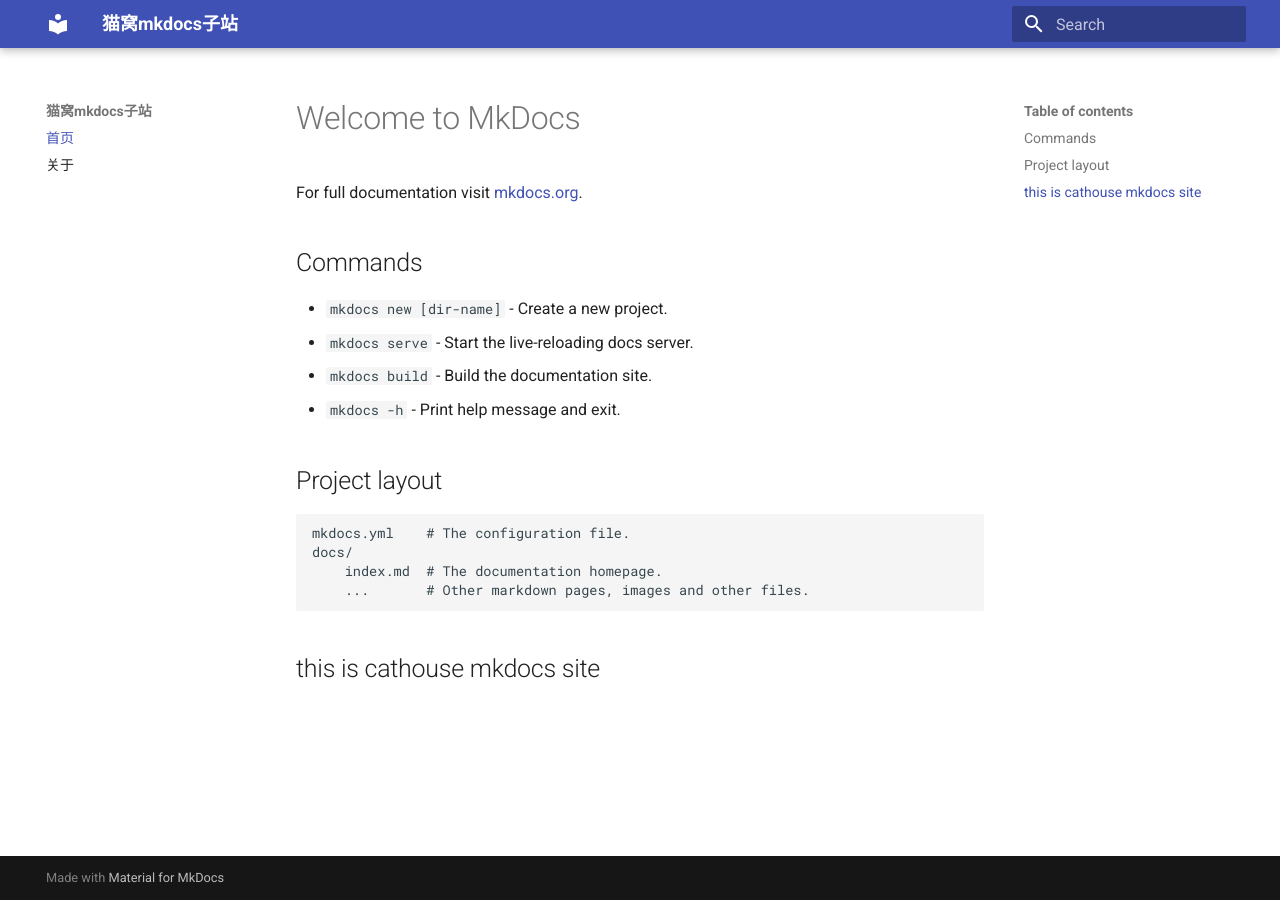
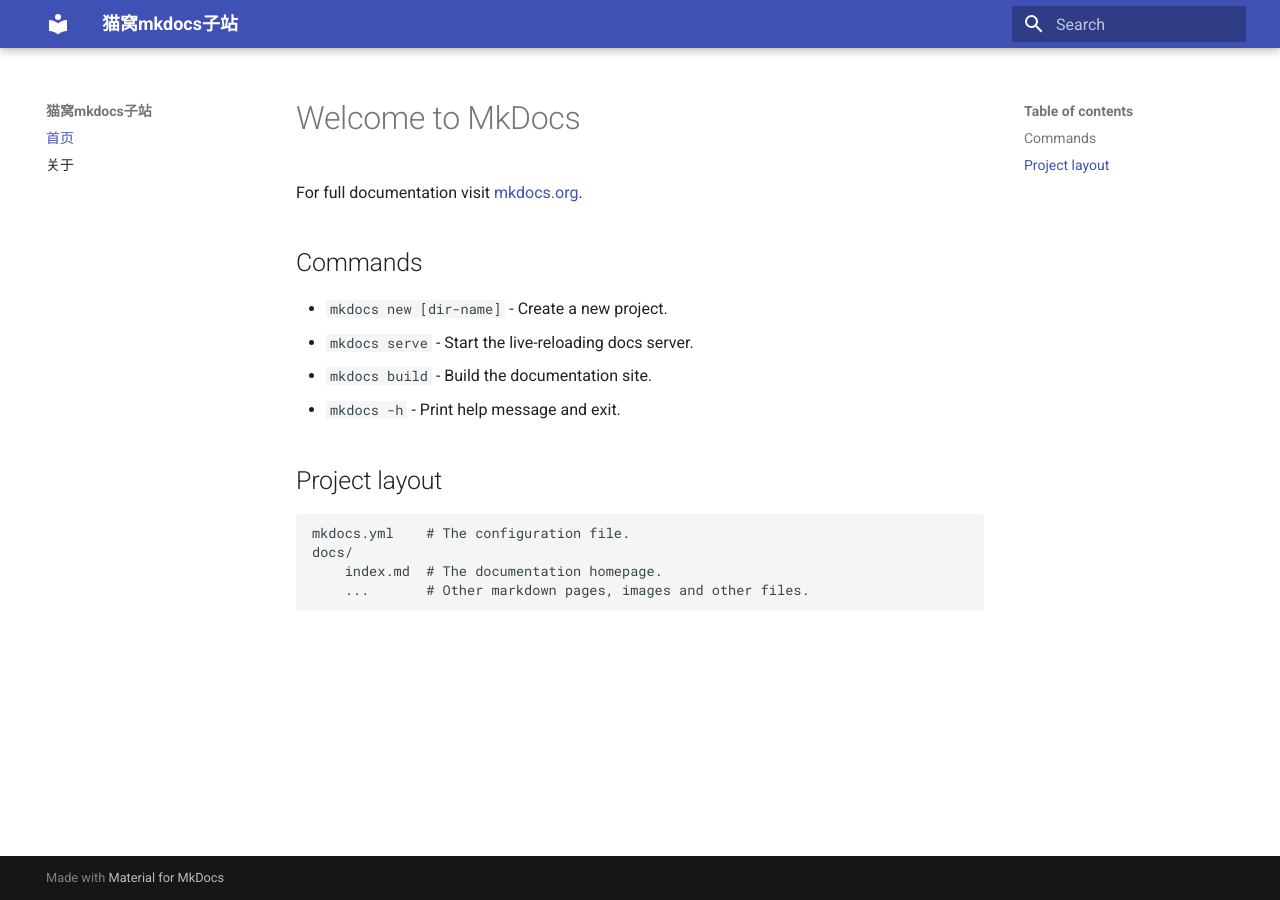
Before and after one commit to VICTORIALAZY111/CatHouseMkdocs, an MkDocs documentation site: the page built from docs/index.md, in a window 1280 px wide. Built offline with MkDocs 1.6.1 and Material for MkDocs 9.7.7, drawn with Linux system fonts in a browser that asks for light colours.

Commit message:
Update index.md

```diff
--- a/docs/index.md
+++ b/docs/index.md
@@ -15,4 +15,3 @@
     docs/
         index.md  # The documentation homepage.
         ...       # Other markdown pages, images and other files.
-## this is cathouse mkdocs site
```
